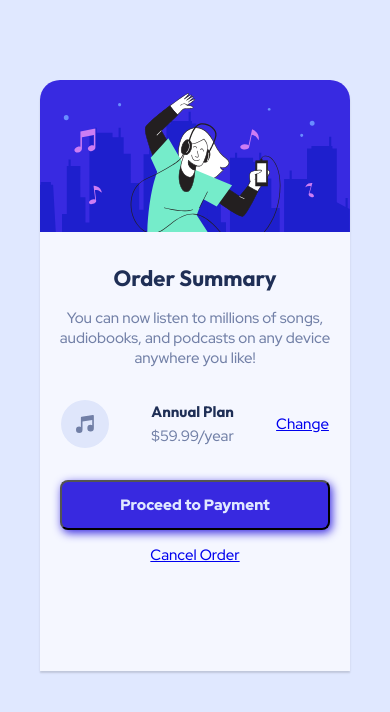
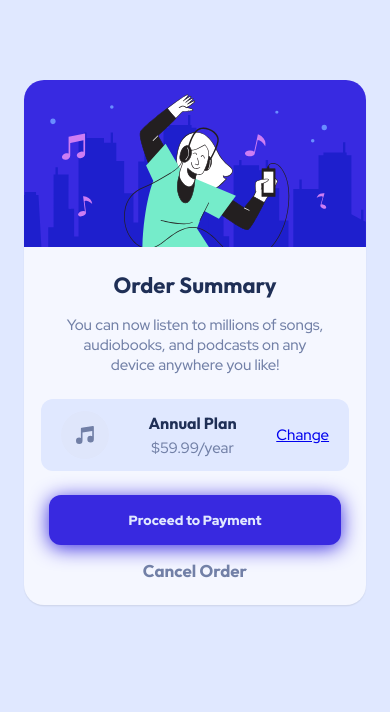
Before and after one commit to kouzgr/2-Order-Sum, a plain HTML site: page index.html in a window 390 px wide. Drawn offline with Linux system fonts and the light colour scheme.

Commit message:
fixed a ton of thiks trying to make it responsive

```diff
--- a/index.html
+++ b/index.html
@@ -29,7 +29,7 @@
       </div>
       <div class="buttons">
         <button>Proceed to Payment</button>
-        <p class="cancel-order"><a href="#">Cancel Order</a></p>
+        <p class="cancel-order">Cancel Order</p>
       </div>
     </div>
   </main>
--- a/style.css
+++ b/style.css
@@ -2,6 +2,7 @@
 :root{
     --clr-pri-pblue:hsl(225, 100%, 94%);
     --clr-pri-Bblue:hsl(245, 75%, 52%);
+    --clr-pri-Bblue2:hsl(245, 45%, 50%);
 
     --clr-neu-Vpblue:hsl(225, 100%, 98%);
     --clr-neu-Ddblue:hsl(224, 23%, 55%);
@@ -24,11 +25,16 @@
 
 html, body {
     height: 100%;
-    padding-inline: 20px;
-    padding-block: 40px;
+    padding: 2.5em 0.75em;
     background: var(--clr-pri-pblue);
 }
 
+
+@media (min-width: 700px)  {
+    html, body{
+        padding: 3em 16em;
+    }
+}
 img, picture, video, canvas, svg {
   display: block;
   max-width: 100%;
@@ -40,58 +46,72 @@ p, h1, h2, h3, h4, h5, h6 {
 }
 
 img{
-    border-top-right-radius:20px ;
-    border-top-left-radius:20px ;
+    border-top-right-radius:20px;
+    border-top-left-radius:20px;
 }
 
 .card{
-    background: var(--clr-neu-Vpblue);
-    height: 70vh;
-    border-top-right-radius:20px ;
-    border-top-left-radius:20px ;
+    background:var(--clr-neu-Vpblue);
+    border-radius:20px;
     display: flex;
     flex-direction: column;
     align-items: center;
-    gap: 2rem;
-    box-shadow: 0px 2px 2px rgba(0, 0, 0, 0.144);
+    gap: 1.5rem;
+    padding-bottom: 1.5em;
+    box-shadow: 0px 1.25px 1.25px rgba(0, 0, 0, 0.08);
 }
 
 .plan{
     display: flex;
+    background:var(--clr-pri-pblue) ;
+    border-radius:12px;
     justify-content: space-around;
-    width: 100%;
+    width: 90%;
     align-items: center;
+    padding: 0.75em 0em;
 }
 
 .price{
     display: flex;
     flex-direction: column;
-    gap: 5px;
+    gap: 0.3em;
 }
+
 .maintext{
     display: flex;
+    width: 76%;
     flex-direction: column;
     gap:1rem;
 }
+
+
 h1,h2{
     font-family: var(--ff-main);
     font-size: 22px;
     font-weight: var(--fw-bold);
     color: var(--clr-neu-Dblue);
 }
+
+.cancel-order{
+    font-size: 17px;
+    font-weight: var(--fw-medium);
+    font-family: var(--ff-main);
+}
+
 p{
-    color: var(--clr-neu-Ddblue);
     font-size: 15px;
     font-family: var(--ff-main2);
     color: var(--clr-neu-Ddblue);
     font-weight: var(--fw-medium);
 }
+
+
 h2{
-    font-size: 15px;
+    font-size: 16px;
 }
+
+
 .buttons{
-    width: 100%;
-    height: 125px;
     display: flex;
     gap: 15px;
     flex-direction: column;
@@ -100,17 +120,21 @@ h2{
 
 
 button{
-    color:var(--clr-pri-pblue);
+    border: none;
+    border-radius: 12px;
+    padding: 1rem 5rem;
     background: var(--clr-pri-Bblue);
-    border-radius: 8px;
-    width: 270px;
-    height: 50px;
+    color: var(--clr-pri-pblue);
+    font-weight: var(--fw-black);
     font-family: var(--ff-main2);
-    font-weight: var(--fw-black);
-    font-size: 15px;
-    box-shadow: 2px 3px 10px hsl(245, 75%, 52%);
+    box-shadow: 0px 3px 20px hsl(245, 75%, 52%);
 }
 
 button:hover{
-    background:var(--clr-neu-Ddblue) ;
+    background: var(--clr-pri-Bblue2);
+    box-shadow: 0px 3px 20px hsl(245, 45%, 50%);
 }
+
+.cancel-order:hover{
+    color: var(--clr-neu-Dblue);
+}
```
